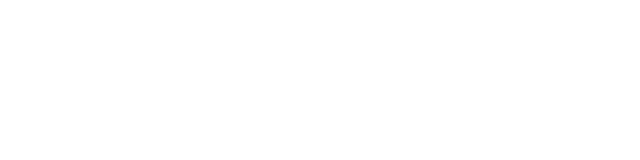
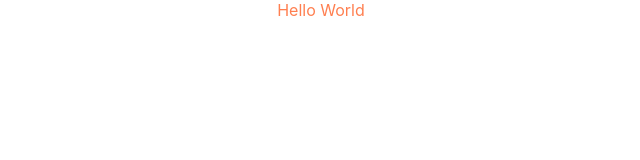
Before and after one commit to vanimarcos/tasktracker, a React (Create React App) app: page / in a window 1280 px wide. Shown: the top 160 px of the page, without its empty margins (319-959 px from the left). Built offline with nearby package versions, Linux system fonts and the light colour scheme.

Commit message:
adding a helloword component to print helloword

```diff
--- a/src/App.js
+++ b/src/App.js
@@ -1,9 +1,12 @@
 
 import './App.css';
+import HelloWorld from './components/hw/helloworld';
+
 
 function App() {
   return (
     <div className="App">
+    <HelloWorld/>
     </div>
   )
 }
--- /dev/null
+++ b/src/components/hw/helloworld.css
@@ -0,0 +1,3 @@
+div{
+    color: coral;
+}
--- /dev/null
+++ b/src/components/hw/helloworld.js
@@ -0,0 +1,9 @@
+
+import './helloworld.css';
+function HelloWorld() {
+    return (
+        <div>Hello World</div>
+    )
+}
+
+export default HelloWorld
```
